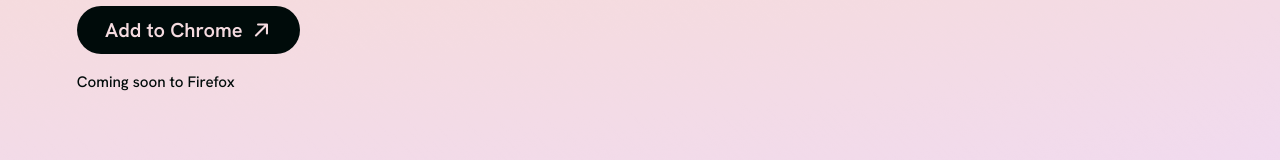
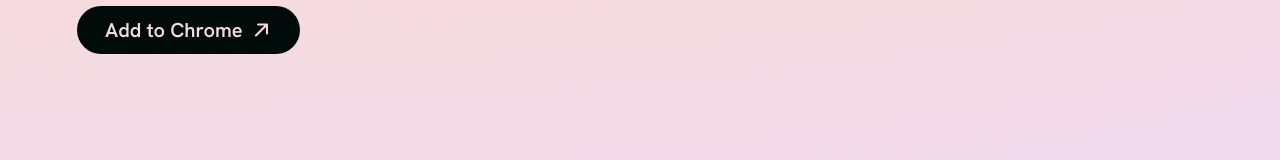
Before and after one commit to jackbush/instead, a browser extension: page website/index.html in a window 1280 px wide. Shown: the part 621-781 px from the top of the page. Drawn offline with Linux system fonts and the light colour scheme; files that its build step writes are made by us from their sources; files whose address does not match are found by name.

Commit message:
removed firefox coming soon line

```diff
--- a/website/index.html
+++ b/website/index.html
@@ -284,7 +284,6 @@
         <!-- Firefox listing: restore when live.
         <a class="btn" data-store="firefox" href="https://addons.mozilla.org/firefox/addon/instead-do-this/"><span>Add to Firefox</span><svg class="icon" aria-hidden="true" viewBox="0 0 256 256"><path d="M204,64V168a12,12,0,0,1-24,0V93L72.49,200.49a12,12,0,0,1-17-17L163,76H88a12,12,0,0,1,0-24H192A12,12,0,0,1,204,64Z"/></svg></a>
         -->
-        <p class="note">Coming soon to Firefox</p>
       </div>
     </section>
 
@@ -359,7 +358,6 @@
             <!-- Firefox listing: restore when live.
             <a class="btn" data-store="firefox" href="https://addons.mozilla.org/firefox/addon/instead-do-this/"><span>Add to Firefox</span><svg class="icon" aria-hidden="true" viewBox="0 0 256 256"><path d="M204,64V168a12,12,0,0,1-24,0V93L72.49,200.49a12,12,0,0,1-17-17L163,76H88a12,12,0,0,1,0-24H192A12,12,0,0,1,204,64Z"/></svg></a>
             -->
-            <p class="note">Coming soon to Firefox</p>
           </div>
         </section>
       </div>
```
